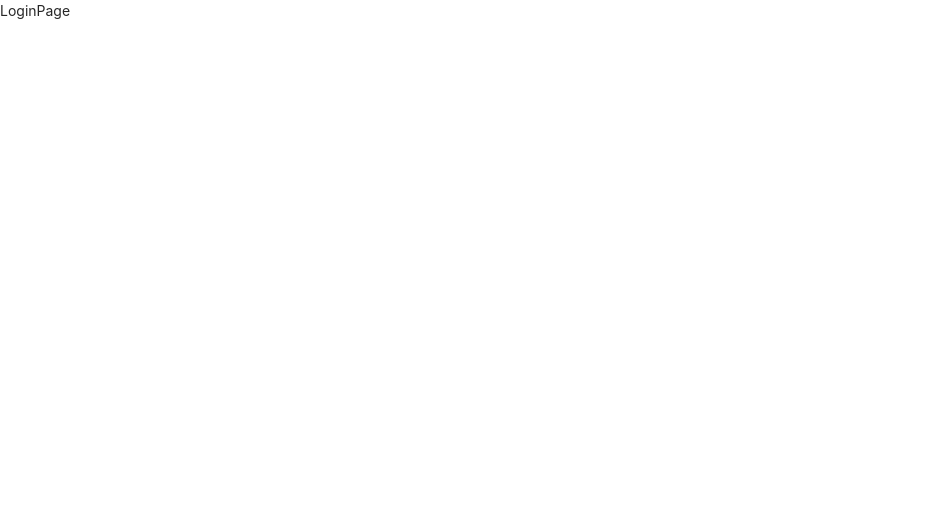
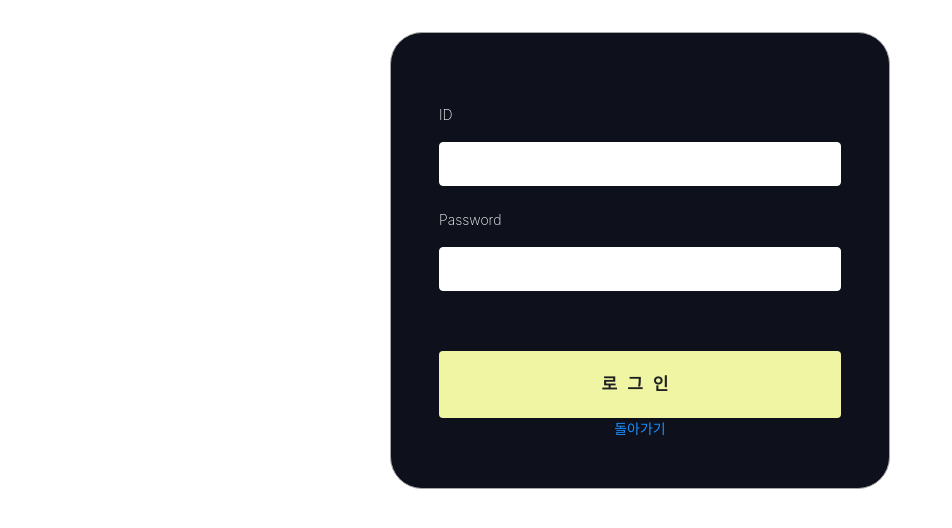
Before and after one commit to in3166/engines_mp, a React (Create React App) app in the folder client/: page /login in a window 1280 px wide. Shown: the top 528 px of the page, without its empty margins (0-952 px from the left). Built offline with nearby package versions, Linux system fonts and the light colour scheme.

Commit message:
로그인, 회원가입 폼

```diff
--- a/client/src/components/views/LoginPage/LoginPage.js
+++ b/client/src/components/views/LoginPage/LoginPage.js
@@ -1,14 +1,46 @@
-import React, { useEffect, useState } from 'react';
+import React, { useEffect, useState, useRef } from 'react';
+import { useForm } from 'react-hook-form';
 import axios from 'axios';
+import '../RegisterPage/Form.css';
 
 function LoginPage() {
+    const { register, watch, formState: { errors }, handleSubmit } = useForm();
+    const password = useRef();
+    password.current = watch("password");
+    const onSubmit = data => {
+        console.log(data);
+        //Axios...
+    }; // your form submit function which will invoke after successful validation
+
+    console.log(watch("email")); // you can watch individual input by pass the name of the input
+
+    return (
+        <form
+            onSubmit={handleSubmit(onSubmit)}
+        >
+
+            <label>ID</label>
+            <input name="id" type="text" error={errors.email}
+                {...register("id", { required: true })}
+            />
+            {errors.id && <p>This ID field is required</p>}
 
 
-    return (
-        <div>
+            <label>Password</label>
+            <input
+                name="password"
+                type="password"
+                {...register("password", { required: true, minLength: 8 })}
+            />
+            {errors.password && errors.password.type === "required" && <p>This password field is required</p>}
+            {errors.password && errors.password.type === "minLength" && <p>Password must have at least 8 characters</p>}
 
-            LoginPage
-        </div>
+            {/* {errors.exampleRequired && <p>This field is required</p>} */}
+            <input type="submit" value="로그인" />
+            <div className="back">
+                <a href="/">돌아가기</a>
+            </div>
+        </form>
     )
 }
 
--- a/client/src/components/views/NavBar/NavBar.js
+++ b/client/src/components/views/NavBar/NavBar.js
@@ -44,7 +44,7 @@ function NavBar() {
                         type="primary"
                         onClick={showDrawer}
                     >
-                        <AlignRightOutlined />
+                        <AlignRightOutlined style={{ padding: 0 }} />
                     </Button>
                 </Dropdown>
             </div>
--- a/client/src/components/views/RegisterPage/Form.css
+++ b/client/src/components/views/RegisterPage/Form.css
@@ -1,13 +1,23 @@
 body {
-  background: #0e101c;
+  -ms-overflow-style: none;
+  background: #353747;
   font-family: -apple-system, BlinkMacSystemFont, "Segoe UI", "Roboto", "Oxygen",
     "Ubuntu", "Cantarell", "Fira Sans", "Droid Sans", "Helvetica Neue",
     sans-serif;
 }
 
+html::-webkit-scrollbar {
+  display: none;
+  /* Chrome, Safari, Opera*/
+}
+
 form {
+  background-color: #0e101c;
   max-width: 500px;
-  margin: 0 auto;
+  margin: 2rem auto;
+  border: 1px solid rgb(167, 167, 167);
+  border-radius: 2rem;
+  padding: 3rem;
 }
 
 h1 {
@@ -22,6 +32,7 @@ h1 {
   background: #0e101c;
   max-width: 400px;
   margin: 0 auto;
+  border: 1px solid rgb(167, 167, 167);
 }
 
 p {
@@ -57,14 +68,15 @@ label {
 
 button[type="submit"],
 input[type="submit"] {
-  background: #ec5990;
-  color: white;
+  background: #eff5a3;
+  color: rgb(32, 32, 32);
   text-transform: uppercase;
   border: none;
-  margin-top: 40px;
+  margin-top: 60px;
   padding: 20px;
-  font-size: 16px;
-  font-weight: 100;
+
+  font-size: 17px;
+  font-weight: 700;
   letter-spacing: 10px;
 }
 
@@ -97,7 +109,7 @@ input[type="submit"] {
 }
 
 .App {
-  max-width: 600px;
+  max-width: 500px;
   margin: 0 auto;
 }
 
@@ -126,3 +138,20 @@ button {
   padding: 10px 20px;
   border-radius: 4px;
 }
+
+.title {
+  font-size: 30px;
+  font-weight: 500;
+  text-align: center;
+  margin-top: 3rem;
+}
+
+.regi_div {
+  display: flex;
+  width: 100%;
+  justify-content: center;
+}
+
+.back {
+  text-align: center;
+}
--- a/client/src/components/views/RegisterPage/RegisterPage.js
+++ b/client/src/components/views/RegisterPage/RegisterPage.js
@@ -19,6 +19,7 @@ function RegisterPage() {
         <form
             onSubmit={handleSubmit(onSubmit)}
         >
+            <label className="title">회원가입</label>
             <label>Email</label>
             <input name="email" type="email" error={errors.email}
                 {...register("email", { required: true, pattern: /^\S+@\S+$/i })}
@@ -30,7 +31,7 @@ function RegisterPage() {
                 name="name"
                 {...register("name", { required: true, maxLength: 10 })}
             />
-            {errors.name && errors.name.type === "required" && <p>This email field is required</p>}
+            {errors.name && errors.name.type === "required" && <p>This name field is required</p>}
             {errors.name && errors.name.type === "maxLength" && <p>Your input exceed maximum input</p>}
 
             <label>Password</label>
@@ -39,7 +40,7 @@ function RegisterPage() {
                 type="password"
                 {...register("password", { required: true, minLength: 8 })}
             />
-            {errors.password && errors.password.type === "required" && <p>This email field is required</p>}
+            {errors.password && errors.password.type === "required" && <p>This password field is required</p>}
             {errors.password && errors.password.type === "minLength" && <p>Password must have at least 8 characters</p>}
 
             <label>Password Confirm</label>
@@ -48,14 +49,15 @@ function RegisterPage() {
                 type="password"
                 {...register("password_confirm", { required: true, validate: (value) => value === password.current })}
             />
-            {errors.password_confirm && errors.password_confirm.type === "required" && <p>This email field is required</p>}
+            {errors.password_confirm && errors.password_confirm.type === "required" && <p>This password confirm field is required</p>}
             {errors.password_confirm && errors.password_confirm.type === "validate" && <p>The password do not match</p>}
 
 
-
-
             {/* {errors.exampleRequired && <p>This field is required</p>} */}
-            <input type="submit" value="회원가입" />
+            <input type="submit" value="등록" />
+            <div className="back">
+                <a href="/">돌아가기</a>
+            </div>
         </form>
     )
 }
```
Also changed, not shown: 1 other file (tests, documents, lock files or other folders).
